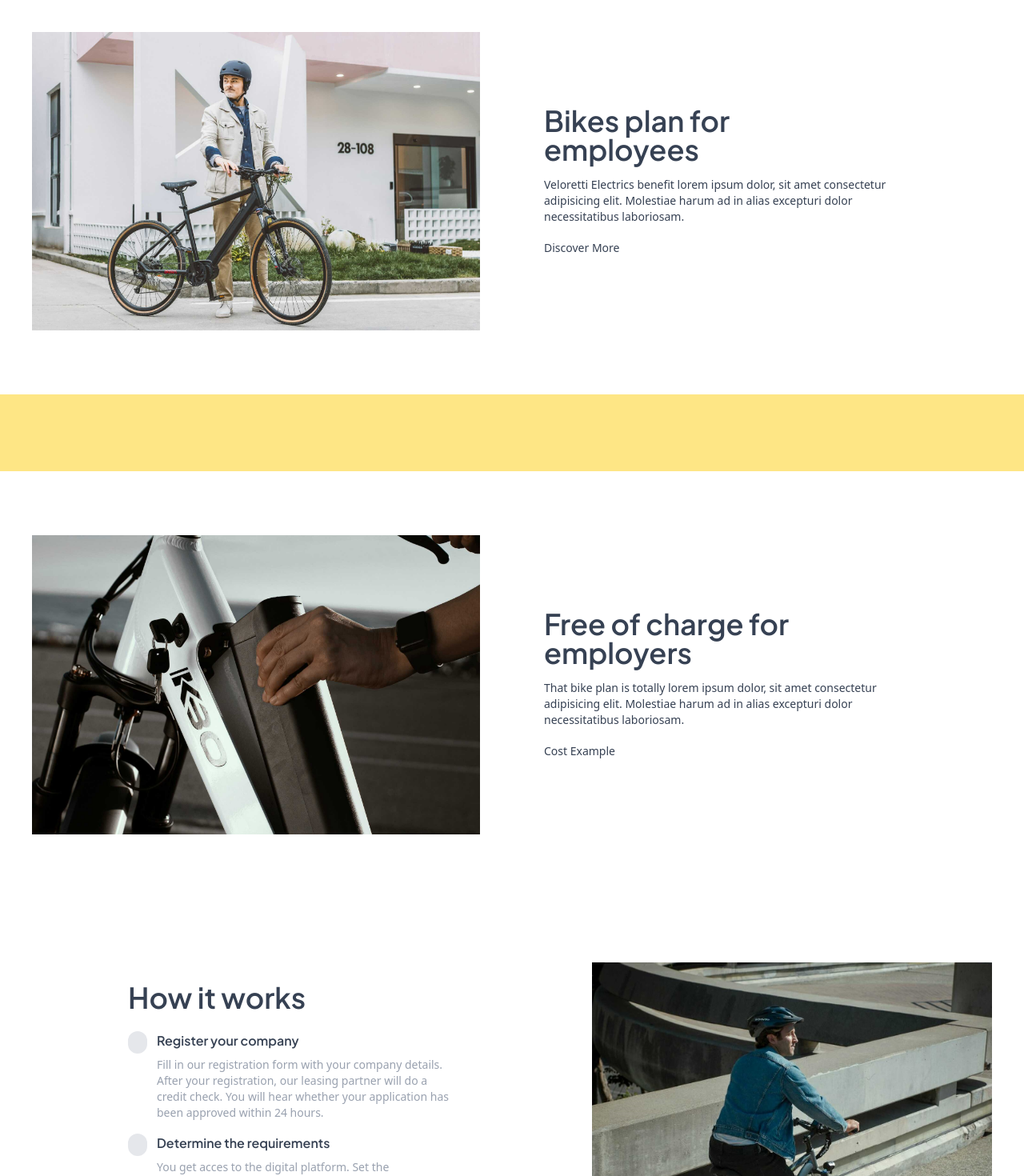
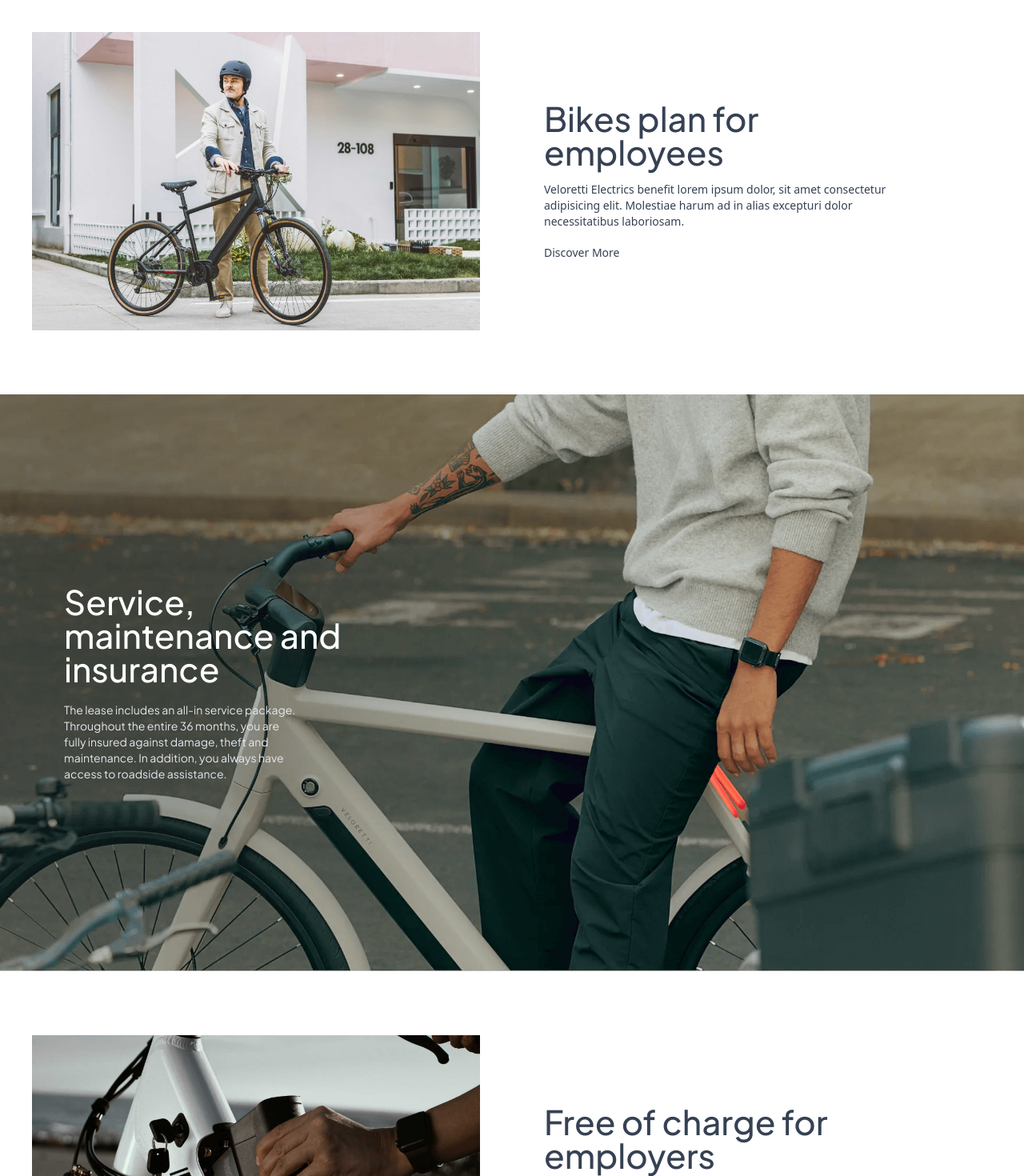
Before and after one commit to mohamedfiky/veloretti, a React (Vite) app: page / in a window 1280 px wide. Shown: the part 840-2310 px from the top of the page at 80% size. Built offline with nearby package versions, Linux system fonts and the light colour scheme; a web font is replaced by a local one.

Commit message:
finish services component

```diff
--- a/src/components/MobileMenu.tsx
+++ b/src/components/MobileMenu.tsx
@@ -100,13 +100,14 @@ function MobileMenu() {
                 <hr className=" text-beige w-full sm:w-2/3"/>
 
                 <div>
-                    <IoPersonOutline className="cursor-pointer text-xl"/>
+                    <HiOutlineShoppingCart className="cursor-pointer text-xl"/>
+
                 </div>
 
                 <hr className=" text-beige w-full sm:w-2/3"/>
 
                 <div>
-                    <HiOutlineShoppingCart className="cursor-pointer text-xl"/>
+                    <IoPersonOutline className="cursor-pointer text-xl"/>
                 </div>
 
             </ul>
--- a/src/components/NavBar.tsx
+++ b/src/components/NavBar.tsx
@@ -15,8 +15,8 @@ function NavBar() {
       <Nav />
       <div className="hidden md:flex items-center gap-10 text-xl">
         <Langs />
+        <Cart />
         <Profile />
-        <Cart />
       </div>
       <MobileMenu />
 
--- /dev/null
+++ b/src/components/Services.tsx
@@ -0,0 +1,17 @@
+import servicesImage from "../assets/images/service.png" ;
+
+function Services() {
+  return (
+    <div className="relative">
+      <div className="w-full h-full m-auto">
+        <img src={servicesImage} className=" w-full h-full object-contain" />
+      </div>
+      <div className=" absolute top-1/2 -translate-y-1/2 px-5 sm:px-10 lg:ml-10 text-white font-main space-y-5">
+        <h2 className="text-3xl sm:text-[42px] leading-none font-medium font-main">Service, <br className="hidden lg:block" /> maintenance and <br className="hidden lg:block" /> insurance</h2>
+        <p className="w-full lg:w-1/4 text-sm mx-0 text-gray-200">The lease includes an all-in service package. Throughout the entire 36 months, you are fully insured against damage, theft and maintenance. In addition, you always have access to roadside assistance. </p>
+      </div>
+    </div>
+  )
+}
+
+export default Services;
--- a/src/pages/Home.tsx
+++ b/src/pages/Home.tsx
@@ -1,4 +1,5 @@
 import Hero from "../components/Hero";
+import Services from "../components/Services";
 import Image_Text from "../components/Image_Text";
 import img_txt_1 from "../assets/images/img-text-1.jpg";
 import img_txt_2 from "../assets/images/img-text-2.jpg";
@@ -11,17 +12,17 @@ function Home() {
 
       <Image_Text imgLeft={true} imgSrc={img_txt_1}>
         <div className="lg:w-1/2 text-center lg:text-left text-gray-700 space-y-4">
-          <h2 className="text-3xl sm:text-4xl leading-none font-semibold font-main">Bikes plan for <br className="hidden lg:block" /> employees</h2>
+          <h2 className="text-3xl sm:text-[42px] leading-none font-medium font-main">Bikes plan for <br className="hidden lg:block" /> employees</h2>
           <p className="w-4/5 text-sm mx-auto lg:mx-0">Veloretti Electrics benefit lorem ipsum dolor, sit amet consectetur adipisicing elit. Molestiae harum ad in alias excepturi dolor necessitatibus laboriosam.</p>
           <button className="cursor-pointer text-sm">Discover More</button>
         </div>
       </Image_Text>
 
-      <div className="h-24 bg-amber-200"></div>
+      <Services />
 
       <Image_Text imgLeft={true} imgSrc={img_txt_2}>
         <div className="lg:w-1/2 text-center lg:text-left text-gray-700 space-y-4">
-          <h2 className="text-3xl sm:text-4xl leading-none font-semibold font-main">Free of charge for <br className="hidden lg:block" /> employers</h2>
+          <h2 className="text-3xl sm:text-[42px] leading-none font-medium font-main">Free of charge for <br className="hidden lg:block" /> employers</h2>
           <p className="w-4/5 text-sm mx-auto lg:mx-0">That bike plan is totally lorem ipsum dolor, sit amet consectetur adipisicing elit. Molestiae harum ad in alias excepturi dolor necessitatibus laboriosam.</p>
           <button className="cursor-pointer text-sm">Cost Example</button>
         </div>
@@ -29,7 +30,7 @@ function Home() {
 
       <Image_Text imgLeft={false} imgSrc={img_txt_3}>
         <div className="lg:w-1/2 text-left text-gray-700 space-y-4 lg:ml-30">
-          <h2 className=" text-center lg:text-left text-3xl sm:text-4xl leading-none font-semibold font-main mb-6">How it works</h2>
+          <h2 className=" text-center lg:text-left text-3xl sm:text-[42px] leading-none font-medium font-main mb-6">How it works</h2>
           <ul className="space-y-4 flex flex-col sm:flex-row sm:flex-wrap lg:flex-col items-start w-full">
 
             <li className="flex items-start gap-3 w-full sm:w-1/2 lg:w-full">
```
